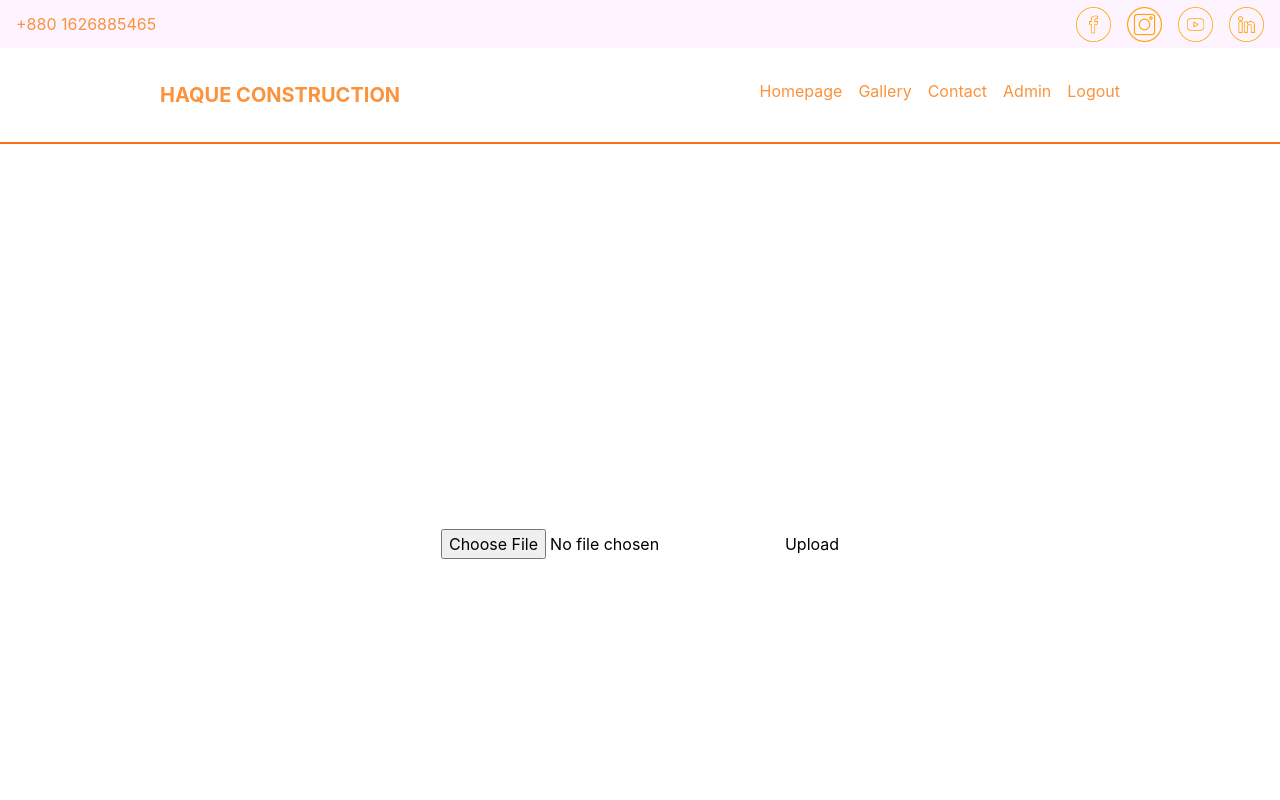
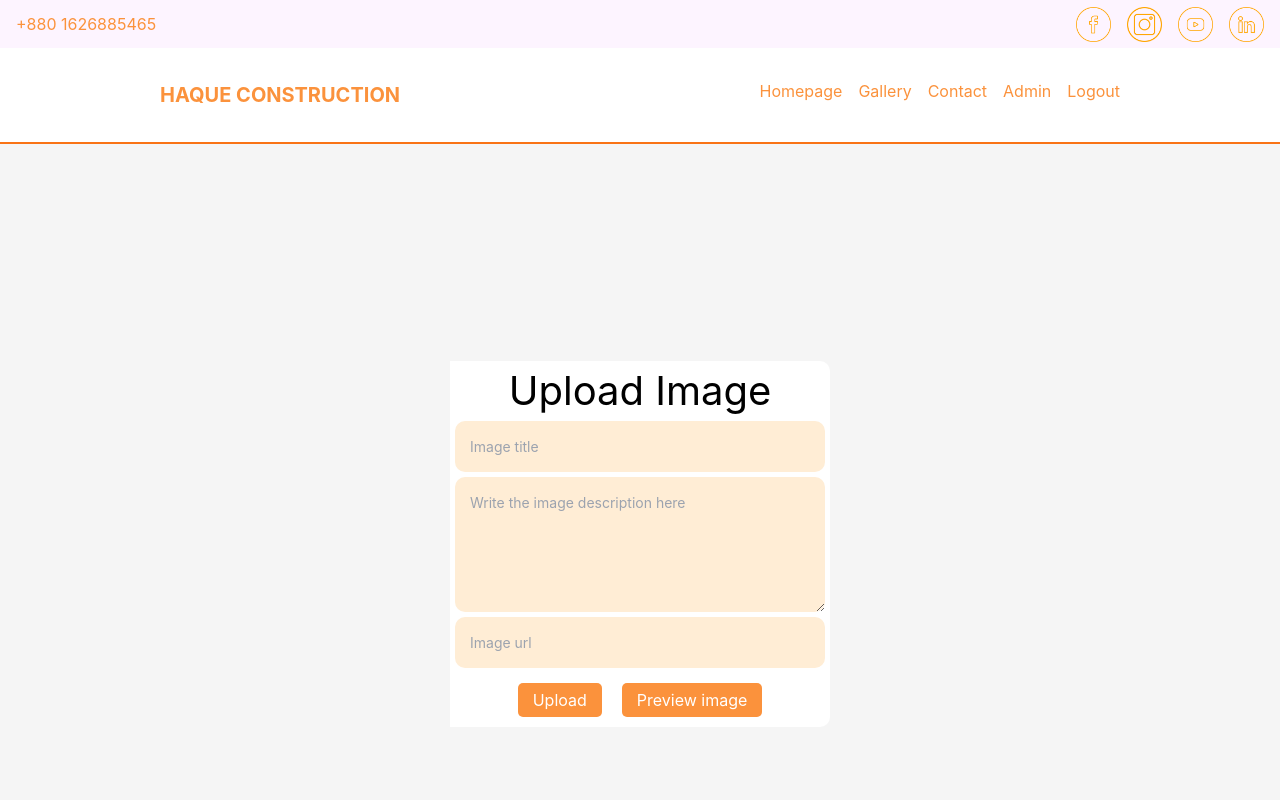
Before and after one commit to minhaj-boop/hoque-v2-client, a React (Create React App) app: page /upload in a window 1280 px wide. Shown: the top 800 px of the page. Built offline with nearby package versions, Linux system fonts and the light colour scheme.

Commit message:
new changes

```diff
--- a/src/Components/Navbar.jsx
+++ b/src/Components/Navbar.jsx
@@ -1,18 +1,18 @@
 import React from "react";
 import { NavLink } from "react-router-dom";
 import Menu from "./Menu";
-import { useNavigate } from "react-router-dom";
+// import { useNavigate } from "react-router-dom";
 
 const Navbar = () => {
   // const user = false;
-  const navigate = useNavigate();
+  // const navigate = useNavigate();
   const handleLogout = () => {
     localStorage.removeItem("token");
     window.location.reload();
     // navigate("/admin");
   };
   return (
-    <div className="h-12 md:h-24 border-b-orange-500 border-b-2 p-4 lg:px-20 xl:px-40 flex justify-between items-center text-orange-400 sticky top-0 z-50 bg-white">
+    <div className="h-12 md:h-24 border-b-orange-500 border-b-2 p-4 lg:px-20 xl:px-40 flex justify-between items-center text-orange-400 sticky top-0 z-30 bg-white">
       <div className="text-xl md:font-bold uppercase">
         <NavLink to="/">haque construction</NavLink>
       </div>
--- a/src/Components/Slider.jsx
+++ b/src/Components/Slider.jsx
@@ -37,11 +37,39 @@ const Slider = () => {
     return () => clearInterval(interval);
   }, []);
 
+  const [images, setImages] = useState([]);
+
+  useEffect(() => {
+    // Define a function to fetch the data
+    const fetchData = async () => {
+      try {
+        // Make the API call
+        const response = await fetch("http://localhost:8080/api/all-images");
+        // Parse the response as JSON
+        const data = await response.json();
+        // Update the state with the fetched data
+        setImages(data.data);
+        console.log(data.data);
+      } catch (error) {
+        console.error("Error fetching data:", error);
+      }
+    };
+
+    // Call the fetchData function when the component mounts
+    fetchData();
+
+    // Optionally, return a cleanup function to handle component unmounting
+    // This prevents memory leaks and unexpected behavior
+    return () => {
+      // Cleanup code, if necessary
+    };
+  }, []);
+
   return (
     <div className="flex h-[50vh] md:h-[75vh] bg-fuchsia-50 relative overflow-hidden">
       {/* IMAGE AND TEXT CONTAINER */}
       <div className="w-full absolute h-[50vh] md:h-[75vh]">
-        {data.map((item, index) => (
+        {images.map((item, index) => (
           <div
             key={index}
             className={`absolute inset-0 flex flex-col justify-center items-center transition-transform duration-1000 ${
@@ -62,7 +90,7 @@ const Slider = () => {
               //   className="transition-opacity duration-500"
               // />
               <img
-                src={item.image}
+                src={item.url}
                 alt=""
                 className="w-full h-auto object-cover transition-opacity duration-500"
               />
--- a/src/Pages/Gallery/Gallery.jsx
+++ b/src/Pages/Gallery/Gallery.jsx
@@ -1,29 +1,53 @@
-import React from "react";
+import React, { useEffect, useState } from "react";
 import { Link } from "react-router-dom";
-import { pizzas } from "../../data";
 
 const Gallery = () => {
+  const [images, setImages] = useState([]);
+
+  useEffect(() => {
+    // Define a function to fetch the data
+    const fetchData = async () => {
+      try {
+        // Make the API call
+        const response = await fetch("http://localhost:8080/api/all-images");
+        // Parse the response as JSON
+        const data = await response.json();
+        // Update the state with the fetched data
+        setImages(data.data);
+        console.log(data.data);
+      } catch (error) {
+        console.error("Error fetching data:", error);
+      }
+    };
+
+    // Call the fetchData function when the component mounts
+    fetchData();
+
+    // Optionally, return a cleanup function to handle component unmounting
+    // This prevents memory leaks and unexpected behavior
+    return () => {
+      // Cleanup code, if necessary
+    };
+  }, []);
+
   return (
     <div className="flex flex-wrap text-[#f2f7f4]">
-      {pizzas.map((item) => (
+      {images.map((item) => (
         <Link
           href={`/product/${item.id}`}
-          key={item.id}
+          key={item._id}
           className="w-full h-[60vh]   border-b-2 border-red-500 sm:w-1/2 lg:w-1/3  flex flex-col justify-between group odd:bg-fuchsia-50"
         >
           {/* IMAGE CONTAINER */}
-          {item.img && (
+          {item.url && (
             <div className="relative h-full transition-all duration-500 hover:opacity-50 hover:scale-90">
               <img
-                src={item.img}
+                src={item.url}
                 alt=""
                 className="object-fill w-full h-full"
               />
               <div className=" absolute top-[45%] flex items-center justify-center font-bold">
-                <p className="p-4">
-                  Lorem ipsum dolor, sit amet consectetur adipisicing elit. Fuga
-                  assumenda non quo, ipsum provident quae?
-                </p>
+                <p className="p-4">{item.desc}</p>
                 {/* <h1 className="text-2xl uppercase p-2">{item.title}</h1> */}
                 {/* <h2 className="group-hover:hidden text-2xl">${item.price}</h2> */}
                 {/* <button className="hidden uppercase group-hover:block bg-red-500 text-white p-2 rounded-md">
--- a/src/Pages/Upload/Upload.jsx
+++ b/src/Pages/Upload/Upload.jsx
@@ -1,50 +1,141 @@
-import React, { useState } from "react";
+import { useState } from "react";
+import axios from "axios";
 
 const Upload = () => {
-  const [image, setImage] = useState("");
+  const [data, setData] = useState({
+    title: "",
+    desc: "",
+    url: "",
+  });
+  const [error, setError] = useState("");
+  const [showModal, setShowModal] = useState(false);
+  //   const navigate = useNavigate();
 
-  function convertToBase64(e) {
-    console.log(e);
-    var reader = new FileReader();
-    reader.readAsDataURL(e.target.files[0]);
-    reader.onload = () => {
-      console.log(reader.result); //base64encoded string
-      setImage(reader.result);
-    };
-    reader.onerror = (error) => {
-      console.log("Error:", error);
-    };
-  }
+  const handleChange = ({ currentTarget: input }) => {
+    setData({ ...data, [input.name]: input.value });
+  };
 
-  function uploadImage() {
-    fetch("http://localhost:8080/upload-image", {
-      method: "POST",
-      crossDomain: true,
-      headers: {
-        "Content-Type": "application/json",
-        Accept: "application/json",
-        "Access-Control-Allow-Origin": "*",
-      },
-      body: JSON.stringify({
-        base64: image,
-      }),
-    })
-      .then((res) => res.json())
-      .then((data) => console.log(data));
-  }
+  const handleSubmit = async (e) => {
+    e.preventDefault();
+    try {
+      const url = "http://localhost:8080/api/upload-image";
+      const { data: res } = await axios.post(url, data);
+      //   navigate("/admin");
+      console.log(res.message);
+    } catch (error) {
+      if (
+        error.response &&
+        error.response.status >= 400 &&
+        error.response.status <= 500
+      ) {
+        setError(error.response.data.message);
+      }
+    }
+  };
 
   return (
-    <div className="w-screen h-screen flex justify-center items-center">
-      <div className="w-screen h-screen flex justify-center items-center">
-        <input accept="image/" type="file" onChange={convertToBase64} />
-        {image === "" || image === null ? (
-          ""
-        ) : (
-          <img width={100} height={100} src={image} alt="" />
-        )}
-        <button onClick={uploadImage}>Upload</button>
+    <>
+      <div className="w-100 min-h-[100vh] bg-[#f5f5f5] flex items-center justify-center">
+        <div className="w-100 h-full flex rounded-[10px] ">
+          <div className="flex-2 flex flex-col items-center justify-center bg-white rounded-tr-[10px] rounded-br-[10px]">
+            <form
+              className="flex flex-col items-center"
+              onSubmit={handleSubmit}
+            >
+              <h1 className="text-[40px] mt-0">Upload Image</h1>
+              <input
+                type="text"
+                placeholder="Image title"
+                name="title"
+                onChange={handleChange}
+                value={data.title}
+                required
+                className="outline-none border-none w-[370px] p-[15px] rounded-[10px] bg-orange-100 mx-[5px] mb-[5px] text-[14px]"
+              />
+              <textarea
+                rows={5}
+                cols={50}
+                placeholder="Write the image description here"
+                name="desc"
+                onChange={handleChange}
+                value={data.desc}
+                required
+                className="outline-none border-none w-[370px] p-[15px] rounded-[10px] bg-orange-100 mx-[5px] mb-[5px] text-[14px]"
+              />
+              <input
+                type="text"
+                placeholder="Image url"
+                name="url"
+                onChange={handleChange}
+                value={data.url}
+                required
+                className="outline-none border-none w-[370px] p-[15px] rounded-[10px] bg-orange-100 mx-[5px] mb-[5px] text-[14px]"
+              />
+              {error && (
+                <div className="w-[370px] p-[15px] mx-[5px] text-[14px] bg-[#f34646] text-white rounded-[5px] text-center">
+                  {error}
+                </div>
+              )}
+              <div>
+                <button
+                  type="submit"
+                  className="bg-orange-400 text-white m-[10px] py-[5px] px-[15px] rounded-[5px]"
+                >
+                  Upload
+                </button>
+                <button
+                  type="button"
+                  onClick={() => setShowModal(true)}
+                  className="bg-orange-400 text-white m-[10px] py-[5px] px-[15px] rounded-[5px]"
+                >
+                  Preview image
+                </button>
+              </div>
+            </form>
+          </div>
+        </div>
       </div>
-    </div>
+
+      {showModal ? (
+        <>
+          <div className="justify-center items-center flex overflow-x-hidden overflow-y-auto fixed inset-0 z-50 outline-none focus:outline-none">
+            <div className="relative w-auto my-6 mx-auto max-w-3xl">
+              <div className="border-0 rounded-lg shadow-lg relative flex flex-col w-full bg-white outline-none focus:outline-none ">
+                <div className="flex items-start justify-between p-5 border-b border-solid border-blueGray-200 rounded-t"></div>
+
+                <div className="relative p-6 flex-auto">
+                  {data.url !== "" ? (
+                    <img
+                      src={data.url}
+                      alt=""
+                      className="object-fill w-full h-full"
+                    />
+                  ) : (
+                    <div>
+                      <div className="text-[34px] text-center font-bold">
+                        No Image Found
+                      </div>
+                      <p>Please paste an image url in the "Image url field".</p>
+                    </div>
+                  )}
+                </div>
+
+                <div className="flex items-center justify-end p-2 border-t border-solid border-blueGray-200 rounded-b">
+                  <button
+                    className="text-orange-500 background-transparent font-bold uppercase px-2 py-2 text-sm outline-none focus:outline-none mr-1 mb-1 ease-linear transition-all duration-150"
+                    type="button"
+                    onClick={() => setShowModal(false)}
+                  >
+                    Close
+                  </button>
+                </div>
+              </div>
+            </div>
+          </div>
+          <div className="opacity-25 fixed inset-0 z-40 bg-black"></div>
+        </>
+      ) : null}
+    </>
   );
 };
 
```
Also changed, not shown: src/Components/Featured.jsx (+33 -7 lines).
